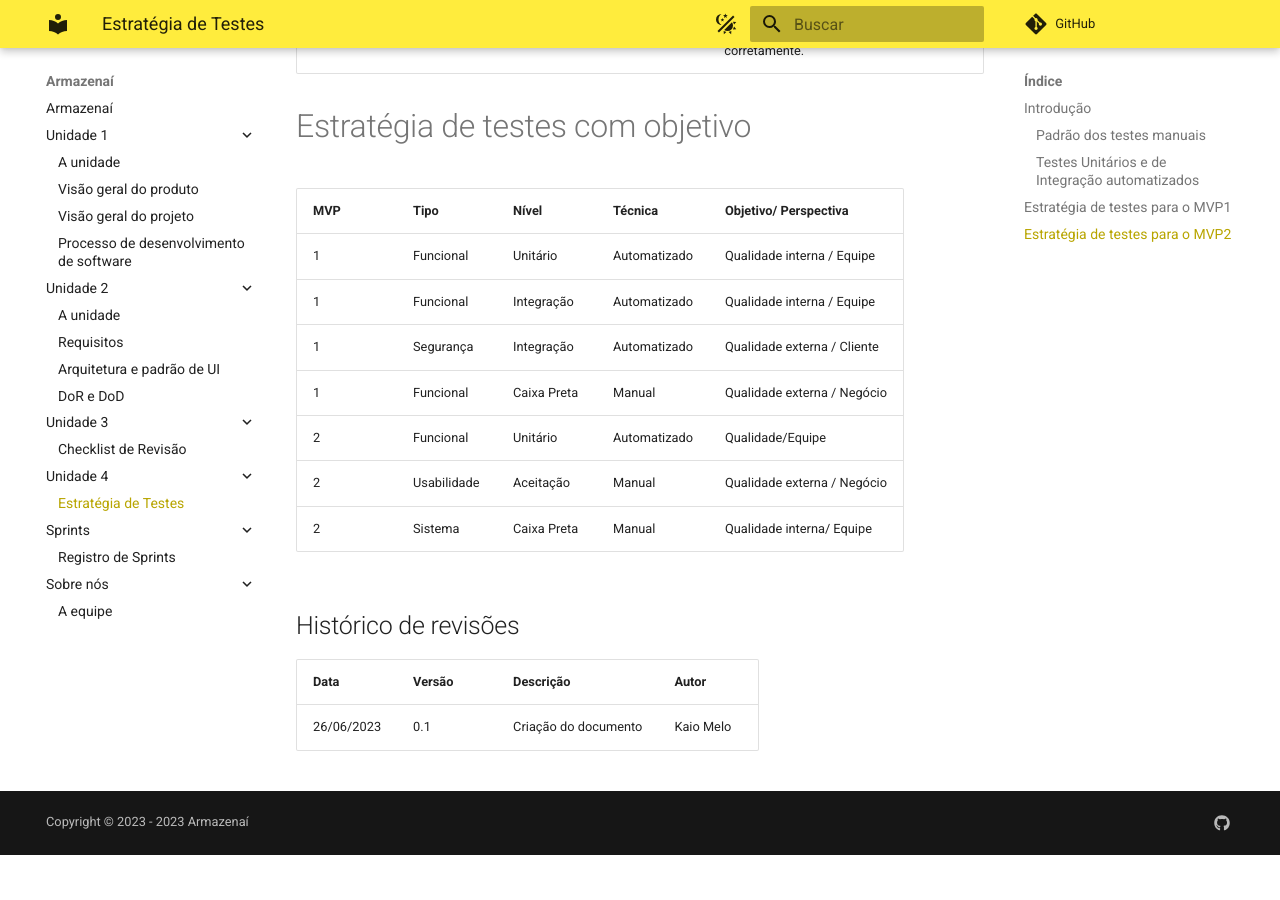
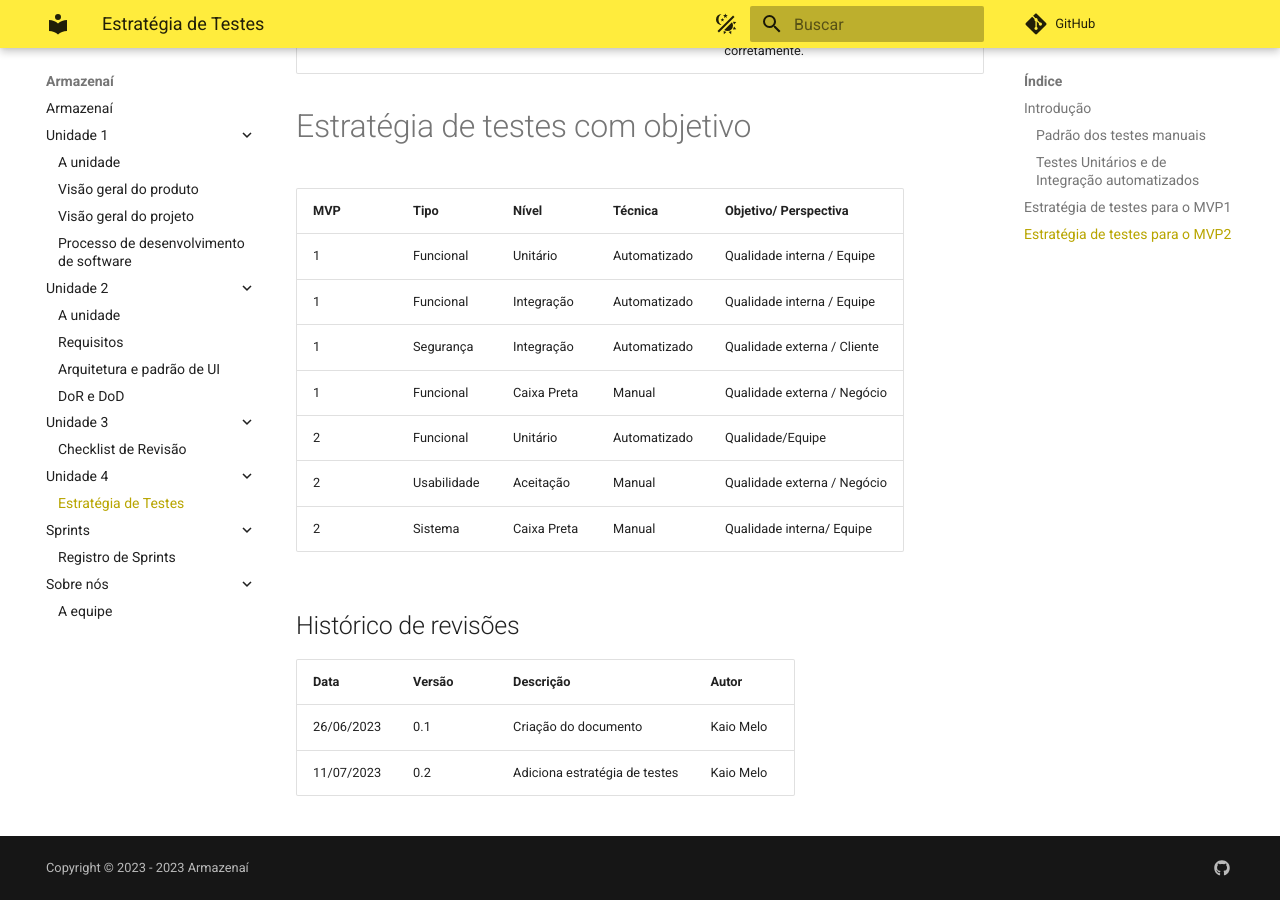
Before and after one commit to mdsreq-fga-unb/2023.1-Armazenai, an MkDocs documentation site: the page built from docs/Unidade 4/teste.md, in a window 1280 px wide and 900 px high, scrolled down 2891 px. Built offline with MkDocs 1.6.1 and Material for MkDocs 9.7.7, drawn with Linux system fonts in a browser that asks for light colours; comment, search, counter and statistics services are not loaded; before the commit the page ends 3746 px from its top, so only the background shows below that.

Commit message:
atualiza documentação

```diff
--- a/docs/Unidade 4/teste.md
+++ b/docs/Unidade 4/teste.md
@@ -67,4 +67,5 @@ Para realização dos testes unitários utilizaremos a biblioteca Jest. Onde far
 
 | Data       | Versão | Descrição                                         | Autor                                                    |
 | ---------- | ------ | ------------------------------------------------- | -------------------------------------------------------- |
-| 26/06/2023 | 0.1    | Criação do documento                              | Kaio Melo|
+| 26/06/2023 | 0.1    | Criação do documento                              | Kaio Melo |
+| 11/07/2023 | 0.2    | Adiciona estratégia de testes                              | Kaio Melo |
```
